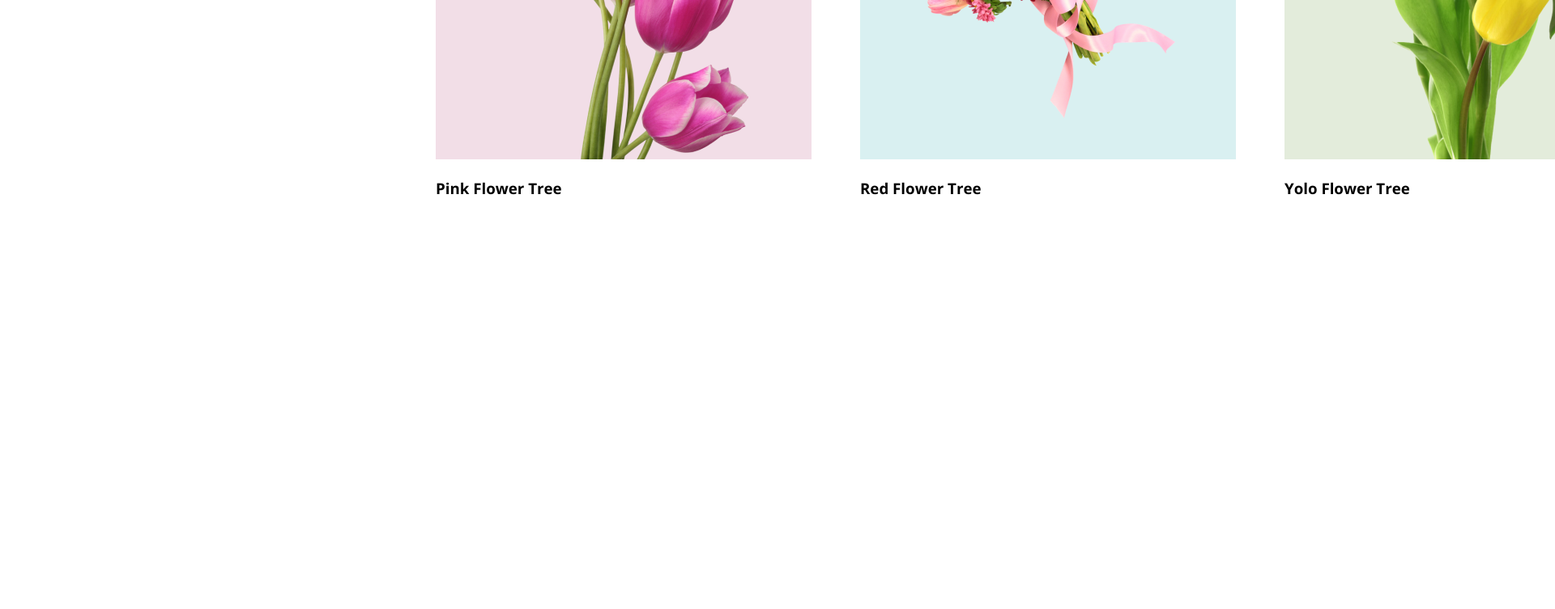
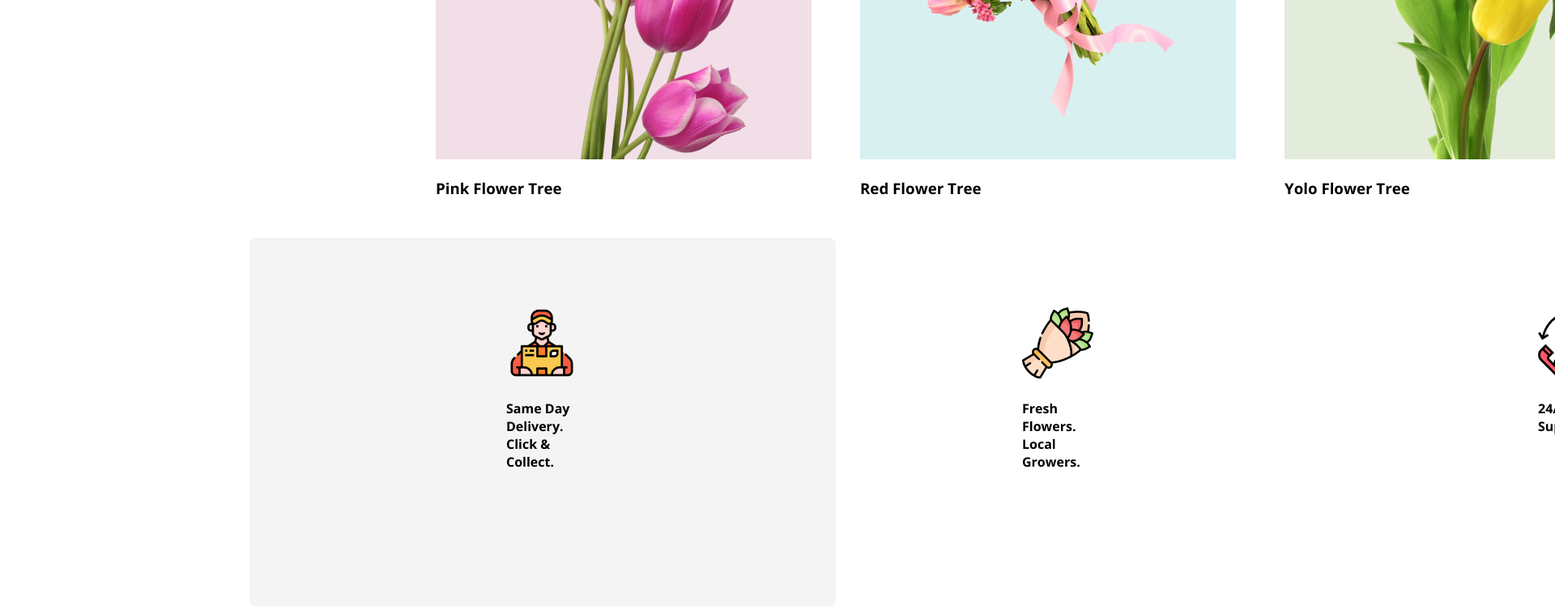
Before and after one commit to aladdincoder/flower-website, a plain HTML site: page index.html in a window 1280 px wide. Shown: the part 2073-2826 px from the top of the page at 81% size, 1920 px wide, since content can reach past the window. Before the commit the page ends 2375 px from the top, so only its background shows below. Drawn offline with nearby package versions, Linux system fonts and the light colour scheme.

Commit message:
service icon added

```diff
--- a/index.html
+++ b/index.html
@@ -41,6 +41,20 @@
                 <h3>Yolo Flower Tree</h3>
             </div>
         </section>
+        <section class="container-two">
+            <div class="service">
+                <img src="Flower Asset/Group 57.png" alt="">
+                <h4>Same Day Delivery. Click & Collect.</h4>
+            </div>
+            <div class="service">
+                <img src="Flower Asset/Group 58.png" alt="">
+                <h4>Fresh Flowers. Local Growers.</h4>
+            </div>
+            <div class="service">
+                <img src="Flower Asset/Group 59.png" alt="">
+                <h4>24/7 Free Support.</h4>
+            </div>
+        </section>
 
     </main>
     <footer>
--- a/styles/flowers.css
+++ b/styles/flowers.css
@@ -51,9 +51,7 @@ body {
 }
 
 /*main section style*/
-main{
 
-}
 .common {
     text-align: center;
 }
@@ -71,16 +69,17 @@ main{
     font-weight: 400;
     line-height: 30px;
 }
-.container{
-  display: flex;
-  margin: 0px 240px 0px 500px;
+
+.container {
+    display: flex;
+    margin: 0px 240px 0px 500px;
 }
-.flower{
+
+.flower {
     padding: 30px;
     gap: 24px;
 
 }
-
 
 .pink-flower {
     border-radius: 300px 300px 0px 0px;
@@ -99,3 +98,14 @@ main{
     background: rgba(71, 125, 17, 0.15);
     padding: 67px 75px 0px 75px;
 }
+
+.container-two {
+    border-radius: 8px;
+    background: rgba(39, 39, 39, 0.05);
+    display: flex;
+    margin: 0px 240px 0px 300px;
+}
+.service{
+    padding: 86px 232px 146px 317px;
+    gap: 24px;
+}
```
